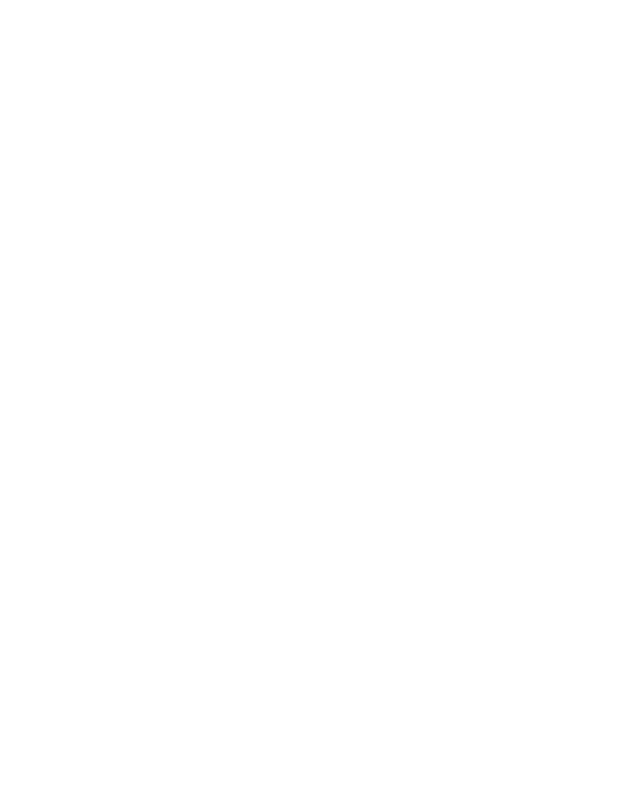
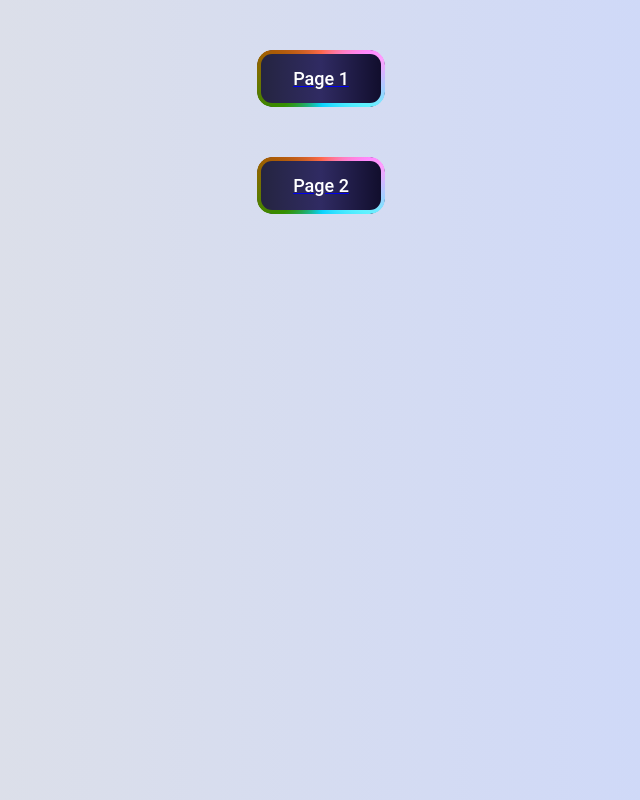
Before and after one commit to ali-jazbi/Timer, a plain HTML site: page index.html in a window 1280 px wide. Shown: the whole page, without its empty margins (319-959 px from the left). Drawn offline with Linux system fonts and the light colour scheme.

Commit message:
Add Buttons and Loader

```diff
--- a/index.html
+++ b/index.html
@@ -4,9 +4,45 @@
     <meta charset="UTF-8">
     <meta http-equiv="X-UA-Compatible" content="IE=edge">
     <meta name="viewport" content="width=device-width, initial-scale=1.0">
-    <title>Document</title>
+    <link rel="stylesheet" href="./styles/style.css">
+    <link rel="shortcut icon" href="./images/box2-heart.ico" type="image/x-icon">
+    <title>MTH Comming</title>
 </head>
-<body>
+<body onload="myFunction()">
+    <div id="loader" style="height:100vh;display:flex;justify-content:center;align-items:center;">
+        <div class="newtons-cradle">
+            <div class="newtons-cradle__dot"></div>
+            <div class="newtons-cradle__dot"></div>
+            <div class="newtons-cradle__dot"></div>
+            <div class="newtons-cradle__dot"></div>
+            </div>
 
+    </div>
+    <div class="main animate-bottom" style="display:none;" id="myDiv">
+        <a href="./Pages/page1.html" target="_blank">
+            <div class="btns">
+                <button> Page 1
+                </button>
+            </div>
+        </a>
+        <a href="./Pages/page2.html" target="_blank">
+            <div class="btns">
+                <button> Page 2
+                </button>
+            </div>
+        </a>
+</div>
+    <script>
+        var myVar;
+        function myFunction() {
+        myVar = setTimeout(showPage, 3000);
+        }
+        function showPage() {
+        const element= document.getElementById("loader");
+        element.style.display = "none";
+        document.getElementById("myDiv").style.display = "block";
+        }
+    </script>
+    <script src="./Js/main.js"></script>
 </body>
 </html>
--- /dev/null
+++ b/styles/style.css
@@ -0,0 +1,182 @@
+*{
+    margin:0;
+    border:0;
+    padding:0;
+    box-sizing:border-box;
+}
+body{
+    background: #C9D6FF;  /* fallback for old browsers */
+    background: -webkit-linear-gradient(to right, #E2E2E2, #C9D6FF);  /* Chrome 10-25, Safari 5.1-6 */
+    background: linear-gradient(to right, #E2E2E2, #C9D6FF); /* W3C, IE 10+/ Edge, Firefox 16+, Chrome 26+, Opera 12+, Safari 7+ */
+
+}
+/* NOTE Loader : */
+.newtons-cradle {
+    width: 150px;
+    height: 150px;
+    --uib-size: 100px;
+    --uib-speed: 1.2s;
+    --uib-color: #474554;
+    position: relative;
+    display: flex;
+    align-items: center;
+    justify-content: center;
+}
+
+.newtons-cradle__dot {
+ position: relative;
+ display: flex;
+ align-items: center;
+ height: 100%;
+ width: 25%;
+ transform-origin: center top;
+}
+
+.newtons-cradle__dot::after {
+ content: '';
+ display: block;
+ width: 100%;
+ height: 25%;
+ border-radius: 50%;
+ background-color: var(--uib-color);
+}
+
+.newtons-cradle__dot:first-child {
+ animation: swing var(--uib-speed) linear infinite;
+}
+
+.newtons-cradle__dot:last-child {
+ animation: swing2 var(--uib-speed) linear infinite;
+}
+
+@keyframes swing {
+ 0% {
+  transform: rotate(0deg);
+  animation-timing-function: ease-out;
+ }
+
+ 25% {
+  transform: rotate(70deg);
+  animation-timing-function: ease-in;
+ }
+
+ 50% {
+  transform: rotate(0deg);
+  animation-timing-function: linear;
+ }
+}
+
+@keyframes swing2 {
+ 0% {
+  transform: rotate(0deg);
+  animation-timing-function: linear;
+ }
+
+ 50% {
+  transform: rotate(0deg);
+  animation-timing-function: ease-out;
+ }
+
+ 75% {
+  transform: rotate(-70deg);
+  animation-timing-function: ease-in;
+ }
+}
+/* Loader </> */
+
+/* NOTE appear animition */
+.animate-bottom {
+    position: relative;
+    -webkit-animation-name: animatebottom;
+    -webkit-animation-duration: 1s;
+    animation-name: animatebottom;
+    animation-duration: 1s
+  }
+
+  @-webkit-keyframes animatebottom {
+    from { bottom:-100px; opacity:0 }
+    to { bottom:0px; opacity:1 }
+  }
+
+  @keyframes animatebottom {
+    from{ bottom:-100px; opacity:0 }
+    to{ bottom:0; opacity:1 }
+  }
+/* appear animition </> */
+
+
+/* NOTE Buttons Styles : */
+.btns{
+    display:flex;
+    justify-content:center;
+    margin-top: 50px;
+    border-radius: 15px;
+}
+
+button {
+    --border-radius: 15px;
+    --border-width: 4px;
+    appearance: none;
+    position: relative;
+    padding: 1em 2em;
+    border: 0;
+    background: #0f0c29;  /* fallback for old browsers */
+    background: -webkit-linear-gradient(to right, #24243e, #302b63, #0f0c29);  /* Chrome 10-25, Safari 5.1-6 */
+    background: linear-gradient(to right, #24243e, #302b63, #0f0c29); /* W3C, IE 10+/ Edge, Firefox 16+, Chrome 26+, Opera 12+, Safari 7+ */
+    font-family: "Roboto", Arial, "Segoe UI", sans-serif;
+    font-size: 18px;
+    font-weight: 500;
+    color: #fff;
+    z-index: 2;
+    border-radius: 17px;
+    animation-play-state: running;
+    cursor: pointer;
+}
+
+button::after {
+        --m-i: linear-gradient(#000, #000);
+        --m-o: content-box, padding-box;
+        content: "";
+        position: absolute;
+        left: 0;
+        top: 0;
+        width: 100%;
+        height: 100%;
+        padding: var(--border-width);
+        border-radius: var(--border-radius);
+        background-image: conic-gradient(
+            #488cfb,
+            #29dbbc,
+            #ddf505,
+            #ff9f0e,
+            #e440bb,
+            #655adc,
+            #488cfb
+        );
+        -webkit-mask-image: var(--m-i), var(--m-i);
+        mask-image: var(--m-i), var(--m-i);
+        -webkit-mask-origin: var(--m-o);
+        mask-origin: var(--m-o);
+        -webkit-mask-clip: var(--m-o);
+        mask-composite: exclude;
+        -webkit-mask-composite: destination-out;
+        filter: hue-rotate(0);
+        animation: rotate-hue linear 1500ms infinite;
+        animation-play-state: running;
+    }
+    @keyframes rotate-hue {
+        to {
+        filter: hue-rotate(1turn);
+        }
+    }
+
+    button,
+    button::after {
+        box-sizing: border-box;
+    }
+
+    button:active {
+        --border-width: 5px;
+    }
+
+/* Buttons Styles </> */
```
Also changed, not shown: Js/main.js (added), Pages/page1.html (added), images/box2-heart.ico (added), 1 other file.
